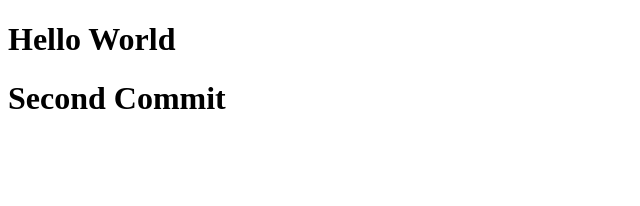
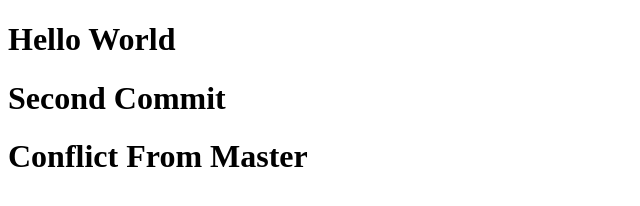
Before and after one commit to hoanbui059/github_vn, a plain HTML site: page index.html in a window 1280 px wide. Shown: the whole page, without its empty margins (0-640 px from the left). Drawn offline with Linux system fonts and the light colour scheme.

Commit message:
comflict form master

```diff
--- a/index.html
+++ b/index.html
@@ -9,5 +9,6 @@
 <body>
     <h1>Hello World</h1>
     <h1>Second Commit</h1>
+    <h1>Conflict From Master</h1>
 </body>
 </html>
```
